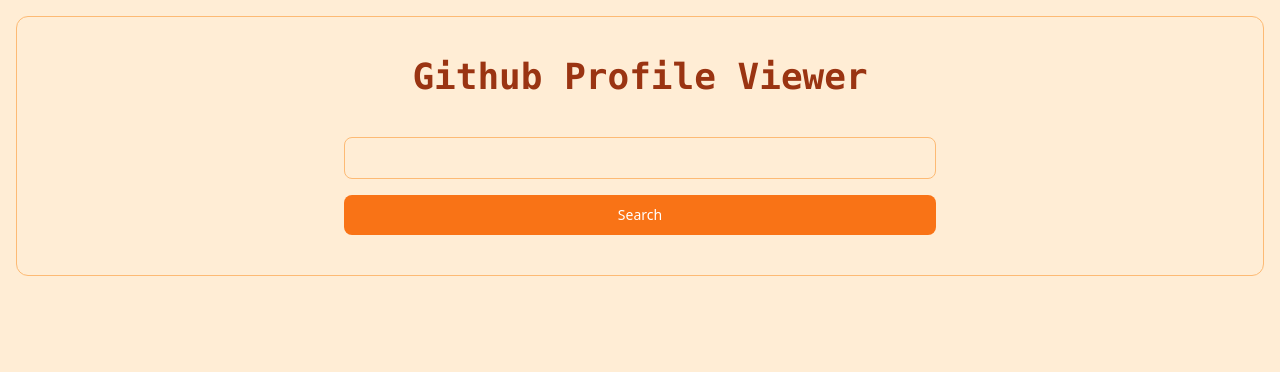
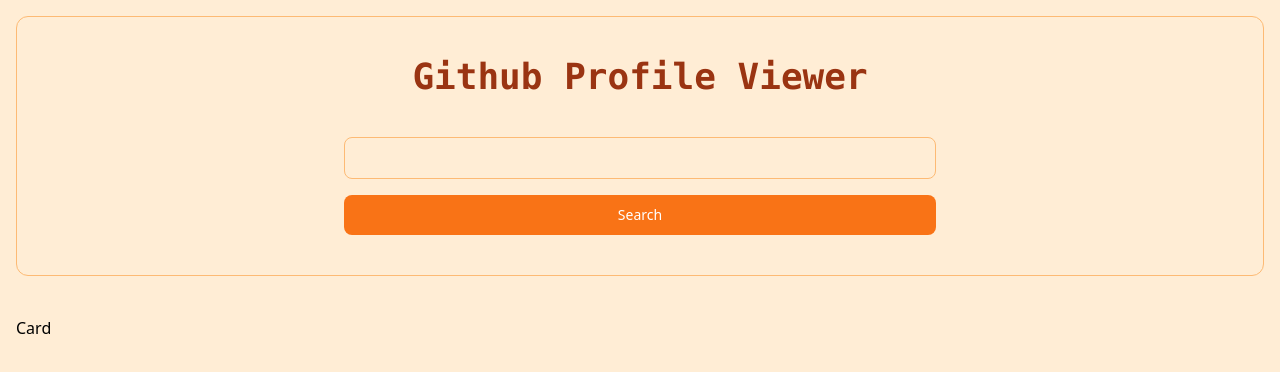
Before and after one commit to anoopraju31/100xdevs_cohort, a React (Vite) app in the folder week 7/assignments/5_github_info_card/: page / in a window 1280 px wide. Shown: the top 372 px of the page. Built offline with nearby package versions, Linux system fonts and the light colour scheme.

Commit message:
Week 7 - Assignments - 5. Github Info Card - Card Component - initial

```diff
--- a/week 7/assignments/5_github_info_card/src/App.jsx
+++ b/week 7/assignments/5_github_info_card/src/App.jsx
@@ -1,3 +1,4 @@
+import Card from './components/Card'
 import Form from './components/Form'
 
 const App = () => {
@@ -10,6 +11,10 @@
 				</h1>
 				<Form />
 			</div>
+
+			<div className='mt-10'>
+				<Card />
+			</div>
 		</main>
 	)
 }
--- /dev/null
+++ b/week 7/assignments/5_github_info_card/src/components/Card.jsx
@@ -0,0 +1,5 @@
+const Card = () => {
+	return <div>Card</div>
+}
+
+export default Card
```
